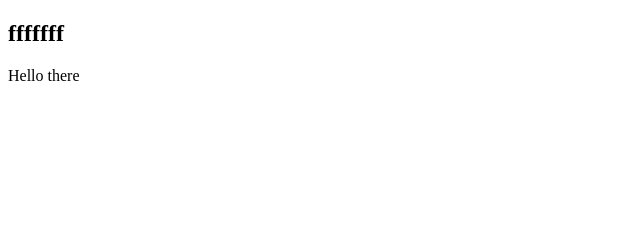
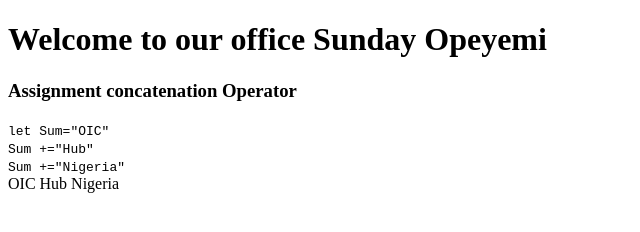
Before and after one commit to OIC-Hub/janDev, a plain HTML site: page awesome-js/index.html in a window 1280 px wide. Shown: the whole page, without its empty margins (0-640 px from the left). Drawn offline with Linux system fonts and the light colour scheme.

Commit message:
Arithematic and assignment operators

```diff
--- a/awesome-js/index.html
+++ b/awesome-js/index.html
@@ -8,9 +8,10 @@
 
 </head>
 <body>
-    <h2 id="title"> fffffff    </h2>
-    <p onclick="this.innerHTML='Welcome to Javascript class'"> Hello there </p>
 
+    <h1 id="operator"></h1>
+    <h3 id="suboperator"></h3>
+    <p id="ans"></p>
 
     <script>
     // window.alert("<p>Welcome to js class</P>");
--- a/awesome-js/script.js
+++ b/awesome-js/script.js
@@ -18,4 +18,43 @@
  5. Object let users = {name:'Sunday Opeyemi', age:23, adress: 'Osogbo'}
   users['address'];
   6. undefined
+
+
+  |Javascript Operators
+  Arthmetic Operators
+   +
+   -
+   /
+   %
+   *
+   **
+   Assignment Operators
+   let add = "Sunday"
+   add = add + "Omolewu";
+   add += "Omolewu";
+   =
+   +=
+   *=
+   **=
+   %=
+   /=
+
+
  */
+let firsName = "Sunday";
+let LastName = "Opeyemi";
+let fullName = "Welcome to our office " + firsName + " " + LastName;
+12 + 45 + "Ade" + 23 + 100;
+let add = 2 * "3";
+let  age;
+age=34;
+age ="Adeojo";
+age=100;
+
+let sum = "OIC ";
+ sum += "Hub ";
+ sum += "Nigeria";
+
+document.getElementById('operator').innerHTML=fullName;
+document.getElementById('suboperator').innerHTML="Assignment concatenation Operator";
+document.getElementById('ans').innerHTML="<code>let Sum=\"OIC\"</code> <br/> <code> Sum +=\"Hub\"</code><br/> <code> Sum +=\"Nigeria\"</code><br/>" +  sum;
```
